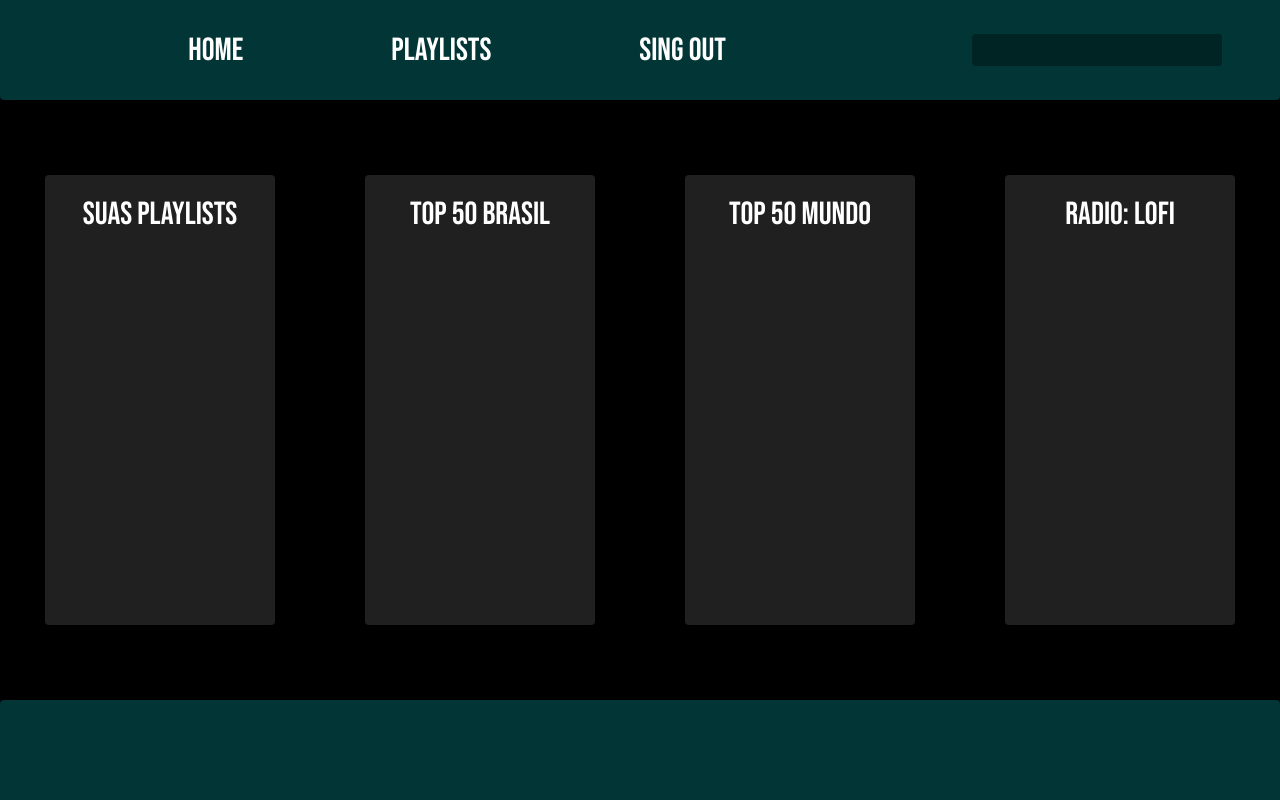
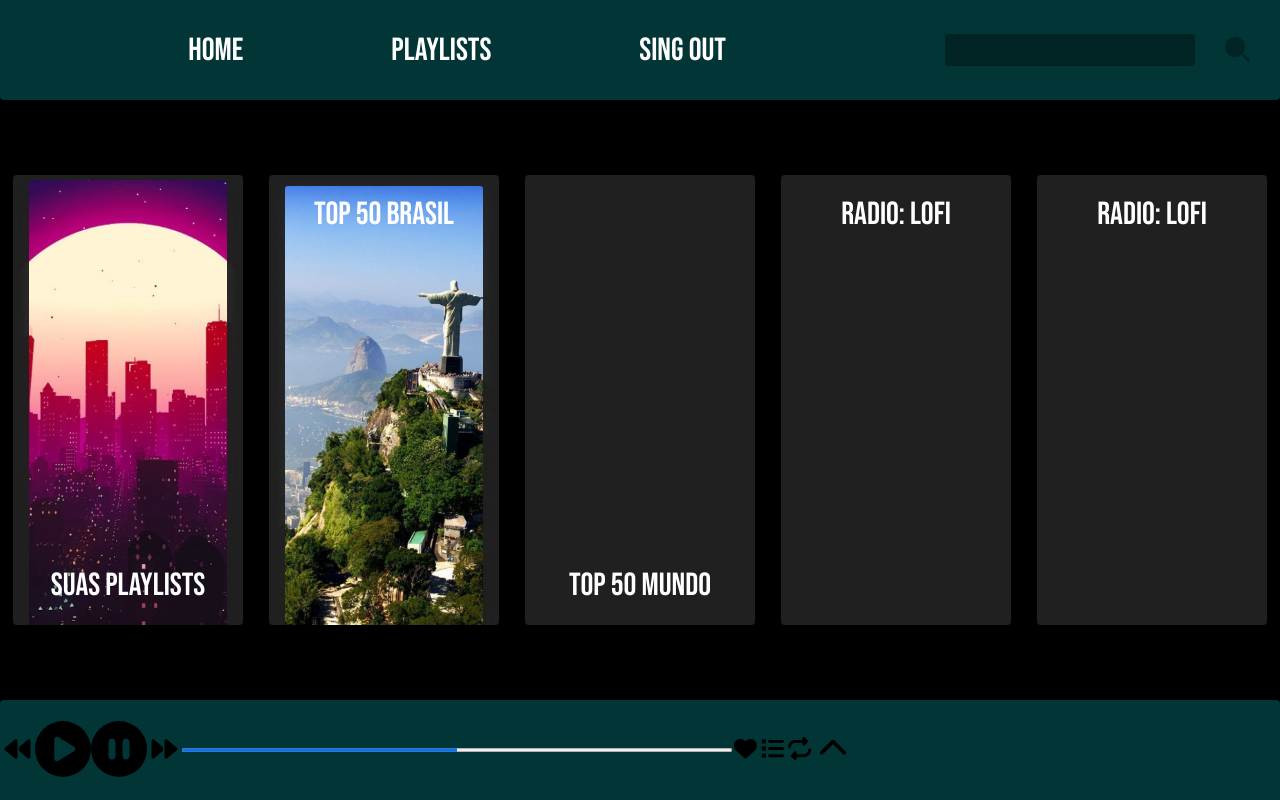
Before and after one commit to pedrohpdo/MusicPlayer-ProgramarWebFrontEnd, a plain HTML site: page mainpage/main.html in a window 1280 px wide. Drawn offline with Linux system fonts and the light colour scheme.

Commit message:
start media player

```diff
--- a/mainpage/main.css
+++ b/mainpage/main.css
@@ -67,6 +67,8 @@ label, input {
     height: 32px;
     border-radius: 4px;
     background-color: #002424;
+
+    margin-right: 30px;
 }
 
 label {
@@ -103,6 +105,19 @@ input:focus-visible {
 }
 
 .playlists, .top50world {
+    display: flex;
+    align-items: flex-end;
+    justify-content: center;
+}
+
+.playlists {
+    background-image: url(assets/imgs/Group\ 4.png);
+    background-size: cover;
+}
+
+.top50brasil {
+    background-image: url(assets/imgs/Group\ 3.png);
+    background-size: cover;
 
 }
 
@@ -117,3 +132,26 @@ input:focus-visible {
     align-items: center;
 
 }
+
+.player {
+    display: flex;
+    align-items: center;
+    justify-content: space-around;
+
+}
+
+button {
+    background-color: transparent;
+    border-style: none;
+    cursor: pointer;
+}
+
+progress {
+    width: 550px;
+    height: 8px;
+}
+
+.prev, .next {
+    width: 35px;
+    height: 26px;
+}
--- a/mainpage/main.html
+++ b/mainpage/main.html
@@ -5,6 +5,7 @@
     <meta http-equiv="X-UA-Compatible" content="IE=edge">
     <meta name="viewport" content="width=device-width, initial-scale=1.0">
     <link rel="shortcut icon" href="/favicon_io/favicon.ico" type="image/x-icon">
+
     <link rel="stylesheet" href="main.css">
     <title>Main Page</title>
 </head>
@@ -22,6 +23,9 @@
             <label for="music">
                 <input type="text" id="search-field">
             </label>
+
+            <img src="assets/icon/search icon (1).svg" alt="">
+
         </div>
     </section>
 
@@ -38,10 +42,50 @@
         <a class="radio" href="#">
             Radio: Lofi
         </a>
+
+        <a class="radio" href="#">
+            Radio: Lofi
+        </a>
     </section>
 
+
     <section class="media-player">
+        <div class="player">
+            <button id="prev" type="button">
+                <img src="assets/mediaplayer/backward-solid.svg" alt="ihu">
+            </button>
 
+            <button id="play" type="button">
+                <img src="assets/mediaplayer/circle-play-solid.svg" alt="ihu">
+            </button>
+
+            <button id="pause" type="button">
+                <img src="assets/mediaplayer/circle-pause-solid.svg" alt="ihu">
+            </button>
+
+            <button id="next" type="button">
+                <img src="assets/mediaplayer/forward-solid.svg" alt="">
+            </button>
+
+
+            <progress value="0.5" max="1"></progress>
+
+            <button id="favorite =" type="button">
+                <img src="assets/mediaplayer/heart-solid.svg" alt="">
+            </button>
+
+            <button id="list" type="button">
+                <img src="assets/mediaplayer/list-solid.svg" alt="">
+            </button>
+
+            <button type="button">
+                <img src="assets/mediaplayer/repeat-solid.svg" alt="">
+            </button>
+
+            <button id="up-player" type="button">
+                <img src="assets/mediaplayer/chevron-up-solid.svg" alt="">
+            </button>
+        </div>
     </section>
 </body>
 </html>
```
Also changed, not shown: cadastro/cadastro.html (+1 -1 lines), inicial/index.html (+2 -0 lines), inicial/style.css (+17 -13 lines), login/login.html (+1 -1 lines), mainpage/assets/icon/search icon (1).svg (added), mainpage/assets/imgs/Group 1.png (added), mainpage/assets/imgs/Group 2.png (added), mainpage/assets/imgs/Group 3.png (added), mainpage/assets/imgs/Group 4.png (added), mainpage/assets/mediaplayer/backward-solid.svg (added), mainpage/assets/mediaplayer/chevron-up-solid.svg (added), mainpage/assets/mediaplayer/circle-pause-solid.svg (added), mainpage/assets/mediaplayer/circle-play-solid.svg (added), mainpage/assets/mediaplayer/forward-solid.svg (added), 3 more files.
